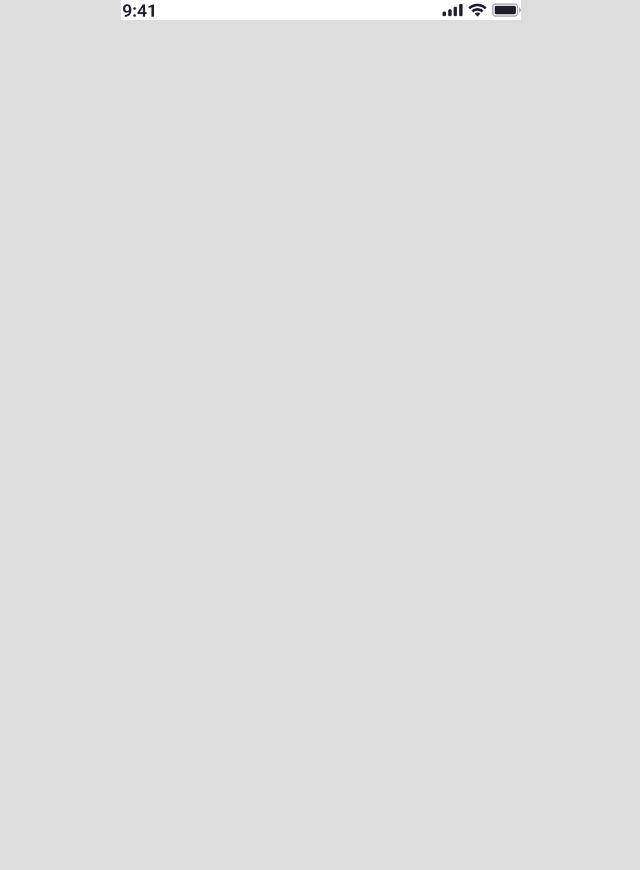
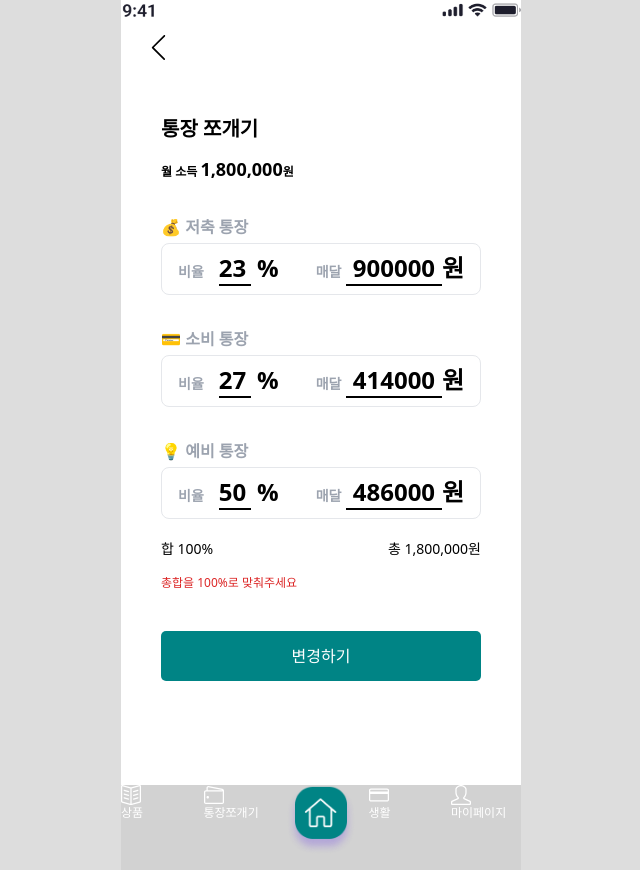
Before and after one commit to HanaPiece/hana-piece-client, a React (Vite) app: page /split/manual in a window 1280 px wide. Before the commit this address had no page. Shown: the whole page, without its empty margins (319-959 px from the left). Before the commit the page ends 800 px from the top, so only its background shows below. Built offline with nearby package versions, Linux system fonts and the light colour scheme.

Commit message:
feat: 통장 쪼개기 수동 화면 디자인 구현

```diff
--- a/src/App.tsx
+++ b/src/App.tsx
@@ -4,6 +4,8 @@ import Splash from "./pages/start/Splash";
 import { TutorialPage1 } from "./pages/start/TutorialPage1";
 import { HomePage } from "./pages/home/HomePage";
 import { SplitMainPage } from "./pages/split/SplitMainPage";
+import { SplitManualPage } from "./pages/split/SplitManualPage";
+import { SplitAutoPage } from "./pages/split/SplitAutoPage";
 function App() {
   return (
     <BrowserRouter>
@@ -15,6 +17,8 @@ function App() {
           </Route>
           <Route path="split">
             <Route index element={<SplitMainPage />} />
+            <Route path="manual" element={<SplitManualPage />} />
+            <Route path="auto" element={<SplitAutoPage />} />
           </Route>
         </Route>
 
--- a/src/index.css
+++ b/src/index.css
@@ -43,9 +43,8 @@ body {
 }
 
 .green-button {
-  width: 350px;
+  width: 100%;
   height: 50px;
-  margin-left: 25px;
   background-color: #008485;
   color: white;
   border: none;
--- /dev/null
+++ b/src/pages/split/SplitManualPage.tsx
@@ -0,0 +1,70 @@
+import { GreenButton } from "../../components/ui/GreenButton";
+import { TopLine } from "../../components/ui/TopLine";
+
+export const SplitManualPage = () => {
+  return (
+    <>
+      <TopLine name={''} />
+      <div className='m-10'>
+        <div>
+        <h3 className='font-bold text-xl'>
+            통장 쪼개기
+          </h3>
+          <p className='text-xs mt-3 font-semibold'>월 소득 <span className='text-lg'>1,800,000</span>원</p>
+        </div>
+
+        <div className='mt-8'>
+          <div>
+            <h3 className='font-bold text-gray-400 text-md'>💰 저축 통장</h3>
+            <div className='grid grid-cols-7 items-end mt-1  border rounded-lg py-2 px-4'>
+              <div className='font-semibold text-gray-400 text-sm  align-bottom mb-1'>비율</div>
+              <div className='col-span-2 text-2xl font-bold'>
+                <input type='text' className='w-8 border-b-2 border-black focus:outline-none' value='23' /> %
+              </div>
+              <div className='font-semibold text-gray-400 text-sm text-right mb-1'>매달</div>
+              <div className='col-span-3 text-2xl font-bold text-right'>
+              <input type='text' className='w-24 border-b-2 text-center border-black focus:outline-none' value='900000' />원
+              </div>
+            </div>
+          </div>
+        </div>
+        <div className='mt-8'>
+          <div>
+            <h3 className='font-bold text-gray-400 text-md'>💳 소비 통장</h3>
+            <div className='grid grid-cols-7 items-end mt-1  border rounded-lg py-2 px-4'>
+              <div className='font-semibold text-gray-400 text-sm  align-bottom mb-1'>비율</div>
+              <div className='col-span-2 text-2xl font-bold'>
+                <input type='text' className='w-8 border-b-2 border-black focus:outline-none' value='27' /> %
+              </div>
+              <div className='font-semibold text-gray-400 text-sm text-right mb-1'>매달</div>
+              <div className='col-span-3 text-2xl font-bold text-right'>
+              <input type='text' className='w-24 border-b-2 text-center border-black focus:outline-none' value='414000' />원
+              </div>
+            </div>
+          </div>
+        </div>
+        <div className='mt-8'>
+        <div>
+            <h3 className='font-bold text-gray-400 text-md'>💡 예비 통장</h3>
+            <div className='grid grid-cols-7 items-end mt-1  border rounded-lg py-2 px-4'>
+              <div className='font-semibold text-gray-400 text-sm  align-bottom mb-1'>비율</div>
+              <div className='col-span-2 text-2xl font-bold'>
+                <input type='text' className='w-8 border-b-2 border-black focus:outline-none' value='50' /> %
+              </div>
+              <div className='font-semibold text-gray-400 text-sm text-right mb-1'>매달</div>
+              <div className='col-span-3 text-2xl font-bold text-right'>
+              <input type='text' className='w-24 border-b-2 text-center border-black focus:outline-none' value='486000' />원
+              </div>
+            </div>
+          </div>
+        </div>
+        <div className='flex justify-between mt-5 text-sm'>
+          <div>합 <span>100</span>%</div>
+          <div>총 <span>1,800,000</span>원</div>
+        </div>
+        <div className='text-red-600 text-xs my-4 mb-10'>총합을 100%로 맞춰주세요</div>
+        <GreenButton name={'변경하기'} path={''} />
+      </div>
+    </>
+  );
+};
```
